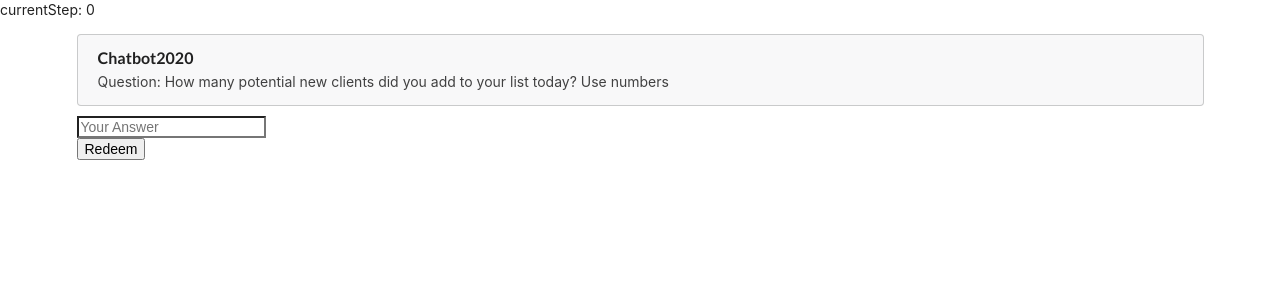
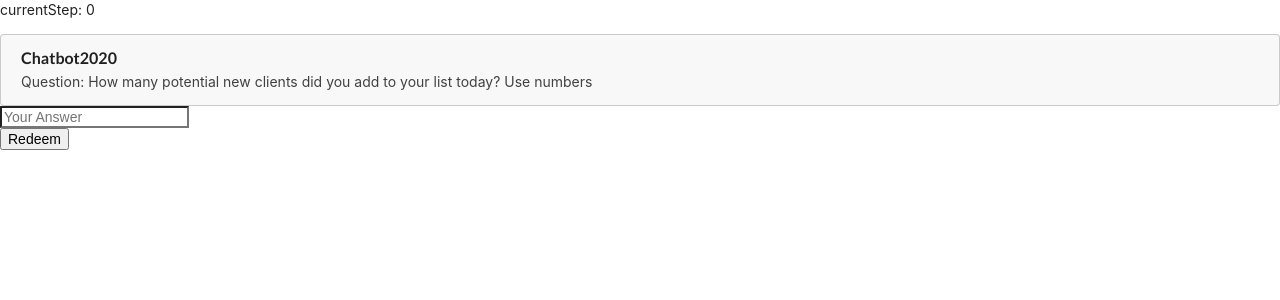
Before and after one commit to jyse/chatbot2020, a React (Create React App) app: page / in a window 1280 px wide. Shown: the top 300 px of the page. Built offline with nearby package versions, Linux system fonts and the light colour scheme.

Commit message:
Day4Evening3hours - 90% study 10% code

```diff
--- a/package.json
+++ b/package.json
@@ -11,6 +11,7 @@
     "react-scripts": "3.4.3",
     "reactstrap": "^6.3.0"
   },
+  "homepage": ".",
   "scripts": {
     "start": "react-scripts start",
     "build": "react-scripts build",
--- a/src/components/App.js
+++ b/src/components/App.js
@@ -3,83 +3,6 @@ import ChatBotBubble from './ChatBotBubble';
 import UserBubble from './UserBubble';
 
 
-
-// const onButtonClick = async message => {
-//   console.log(message, 'what is in message still?');
-// }
-
-// const getQuestionKey = (key, question) => {
-//   const questions = {
-//     0: {
-//         question: 'How many potential new clients did you add to your list today? Use numbers',
-//         buttonOn: true,
-//        },
-//     1: {
-//       question: 'How many calls did you make today or reach outs through social media did you make today?',
-//       button: false,
-//        },
-//     2: {
-//       question: 'How many appointments or conversations did you have where you discovered someone his or her wants and needs?',
-//       button: false,
-//       },
-//     3: {
-//       question: 'How many pitches or offers did you present today?',
-//       button: false,
-//       },
-//     4: {
-//       question: 'How many sales?',
-//       button: false,
-//       },
-//     5:{
-//       question: 'How much did you make in sales?',
-//       button: false,
-//     }
-//   };
-//   return questions[key][question];
-// }
-
-// // shit it doesn't make any sense to also put the button property in there because the function can only give one thing back.
-// // otherwise it needs to be extracted again.
-
-// class App extends React.Component {
-//   state = {
-//     firstQuestionAsked: true,
-//     firstQuestionAnswered: true,
-//     secondQuestionAsked: false,
-//     secondQuestionAnswered: false,
-//     thirdQuestionAsked: false,
-//     thirdQuestionAnswered: false,
-//     fourthQuestionAsked: false,
-//     fourthQuestionAnswered: false,
-//     fifthQuestionAsked: false,
-//     fifthQuestionAnswered: false,
-//     sixtQuestionAsked: false,
-//     sixtQuestionAnswered: false,
-//   }
-
-
-//   render() {
-//     // how to overcome this thing with the if-statements?
-//       if (this.state.firstQuestionAsked) {
-//         return (
-//           <div className="ui container" style={{ marginTop: '10px' }}>
-//             <ChatBotBubble configChatBotMsg={getQuestionKey(0, 'question')} />
-//           </div>
-//         );
-//       }
-//       if (this.state.firstQuestionAsked && this.state.firstQuestionAnswered) {
-//         return <UserBubble />
-//       }
-
-//       return <p> 'hello dear me!' </p>
-//   }
-// }
-// export default App;
-
-
-// components in een array zetten en die achter elkaar laten zien?
-// based on hoe deze erin zijn gezet? maar het wordt pas opnieuw gerenderd met de verandering van state.
-// Man I'm so close!
 
 const QUESTIONS = {
   0: {
@@ -241,10 +164,10 @@ class App extends React.Component {
         <p>currentStep: {currentStep} </p>
         { firstQuestionAsked &&
           <div>
-            <div className="ui container" style={{ marginTop: '10px' }}>
+            <div>
               <ChatBotBubble question={QUESTIONS[0].question} />
             </div>
-            <div className="ui container" style={{ marginTop: '10px' }}>
+            <div>
               <UserBubble
                 finished={secondQuestionAsked}
                 finishedAnswer={firstAnswer}
@@ -258,10 +181,10 @@ class App extends React.Component {
         }
         { secondQuestionAsked &&
           <div>
-            <div className="ui container" style={{ marginTop: '10px' }}>
+            <div class="ui container" style={{ marginTop: '10px' }}>
               <ChatBotBubble question={QUESTIONS[1].question} />
             </div>
-            <div className="ui container" style={{ marginTop: '10px' }}>
+            <div class="ui container" style={{ marginTop: '10px' }}>
               <UserBubble
                 finished={thirdQuestionAsked}
                 finishedAnswer={secondAnswer}
@@ -275,10 +198,10 @@ class App extends React.Component {
         }
         { thirdQuestionAsked &&
           <div>
-            <div className="ui container" style={{ marginTop: '10px' }}>
+            <div class="ui container" style={{ marginTop: '10px' }}>
               <ChatBotBubble question={QUESTIONS[2].question} />
             </div>
-            <div className="ui container" style={{ marginTop: '10px' }}>
+            <div class="ui container" style={{ marginTop: '10px' }}>
               <UserBubble
                 finished={fourthQuestionAsked}
                 finishedAnswer={thirdAnswer}
--- a/src/components/ChatBotBubble.js
+++ b/src/components/ChatBotBubble.js
@@ -1,29 +1,14 @@
 import React from 'react';
-
-// const onButtonClick = (event, props) => {
-//     console.log(event, 'what is in event?');
-//     props.onClick(event);
-// };
-
-// const getConversation = (configConvo) => {
-//     const conversation = {
-//         Yes: 'hell yeahh',
-//         No: 'hell noo'
-//     }
-//     return conversation[configConvo];
-// }
 
 const ChatBotBubble = props => {
     console.log(props, 'what is in props here?');
 
     return (
-        <div>
-        <div className="ui message">
-            <div className="header">
+        <div class="ui message" style={{ marginTop: '10px' }}>
+            <div class="header">
                 Chatbot2020
             </div>
-            <p> Question: {props.question}</p>
-        </div>
+        <p>Question: {props.question}</p>
         </div>
     );
 };
```
Also changed, not shown: src/components/UserBubble.js (+0 -12 lines).
